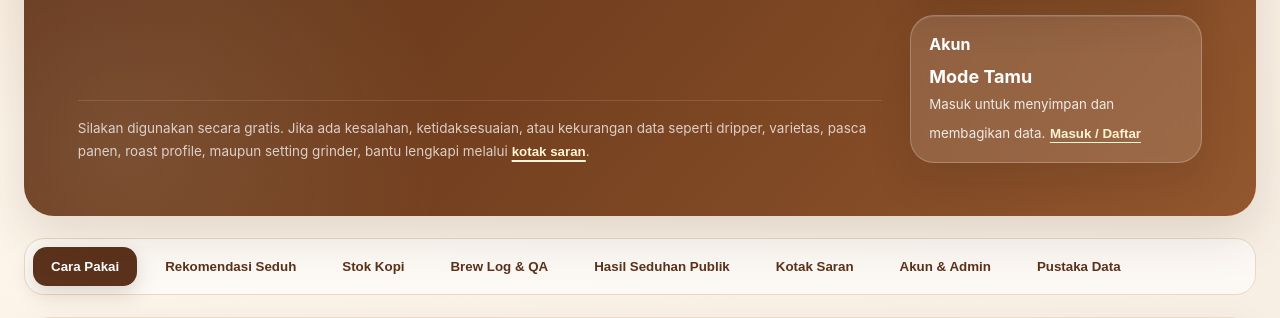
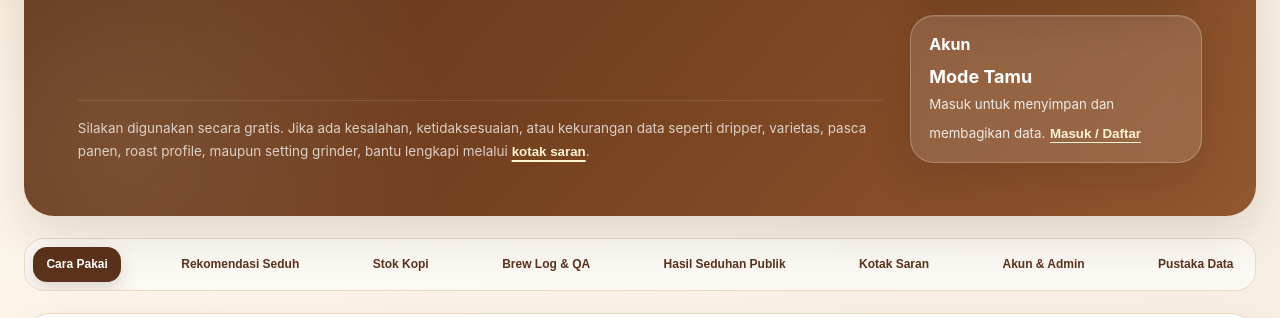
Before and after one commit to dikaddicta/lestari_coffeedashboard, a plain HTML site: page index.html in a window 1280 px wide. Shown: the part 409-727 px from the top of the page. Drawn offline with nearby package versions, Linux system fonts and the light colour scheme; no server answers.

Commit message:
Keep main navigation on one line

```diff
--- a/assets/styles.css
+++ b/assets/styles.css
@@ -1057,3 +1057,40 @@ button[disabled] {
 .guide-sub strong { display: block; margin-top: 8px; color: var(--ink); }
 .guide-sub strong:first-child { margin-top: 0; }
 #stockCancelEditBtn.hidden { display: none !important; }
+
+/* v18.16 single-line main navigation */
+.tabs {
+  flex-wrap: nowrap;
+  align-items: center;
+  justify-content: space-between;
+  gap: 6px;
+  overflow-x: auto;
+  scrollbar-width: thin;
+}
+
+.tab-btn {
+  flex: 0 1 auto;
+  white-space: nowrap;
+  padding: 11px clamp(10px, 1.05vw, 16px);
+  font-size: clamp(12px, .92vw, 14px);
+  line-height: 1.1;
+}
+
+.tabs::-webkit-scrollbar {
+  height: 6px;
+}
+
+.tabs::-webkit-scrollbar-thumb {
+  background: rgba(91, 50, 28, .22);
+  border-radius: 999px;
+}
+
+@media (max-width: 920px) {
+  .tabs {
+    justify-content: flex-start;
+  }
+
+  .tab-btn {
+    flex: 0 0 auto;
+  }
+}
```
